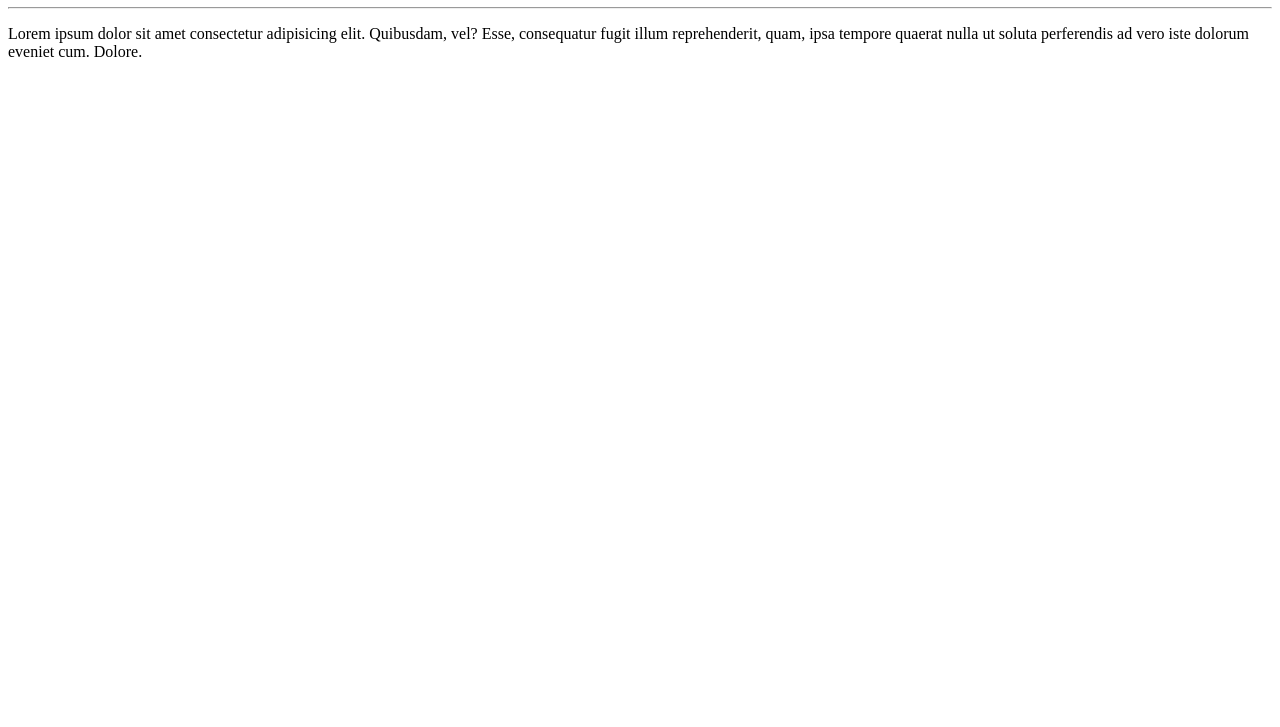
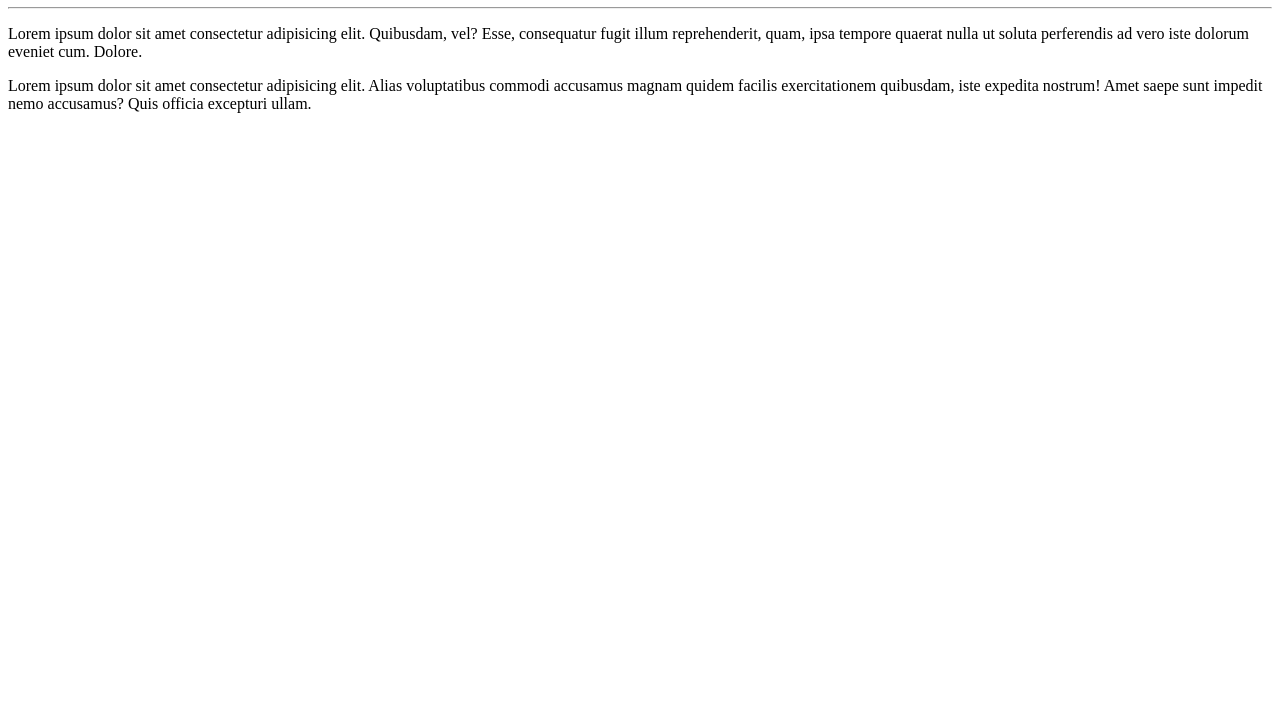
Before and after one commit to Patrick-Org/Aprendendo-Git-GitHub, a plain HTML site: page site exemplo/index.html in a window 1280 px wide. Shown: the part 73-800 px from the top of the page. Drawn offline with Linux system fonts and the light colour scheme.

Commit message:
add novo paragafro

```diff
--- a/site exemplo/index.html
+++ b/site exemplo/index.html
@@ -9,5 +9,6 @@
     <h1>Olá, Mundo!</h1>
     <hr>
     <p>Lorem ipsum dolor sit amet consectetur adipisicing elit. Quibusdam, vel? Esse, consequatur fugit illum reprehenderit, quam, ipsa tempore quaerat nulla ut soluta perferendis ad vero iste dolorum eveniet cum. Dolore.</p>
+    Lorem ipsum dolor sit amet consectetur adipisicing elit. Alias voluptatibus commodi accusamus magnam quidem facilis exercitationem quibusdam, iste expedita nostrum! Amet saepe sunt impedit nemo accusamus? Quis officia excepturi ullam.
 </body>
 </html>
```
